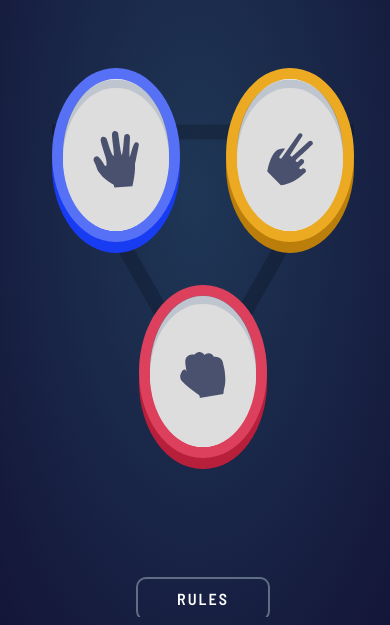
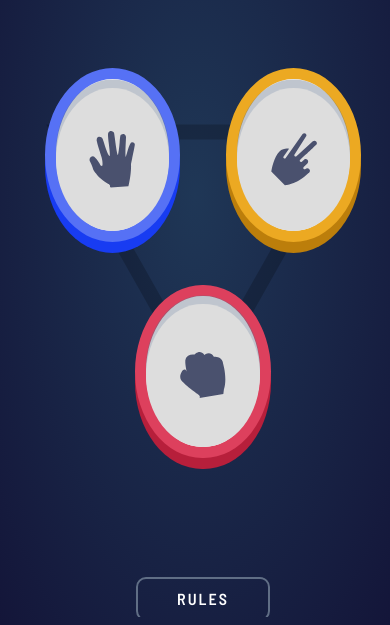
Before and after one commit to ProfEmmy/rock-paper-scissors, a plain HTML site: page index.html in a window 390 px wide. Shown: the part 235-860 px from the top of the page. Drawn offline with Linux system fonts and the light colour scheme.

Commit message:
fifth commit

```diff
--- a/styles.css
+++ b/styles.css
@@ -336,8 +336,13 @@ header {
         width: 75vw;
     }
 
+    .main-content {
+        padding-top: 5vh;
+    }
+
     .logo {
         width: 27vw;
+        height: 85%;
     }
 
     .score-div {
@@ -356,8 +361,9 @@ header {
     }
 
     .play-option {
-        width: 27vw;
+        width: 29vw;
         height: 18vh;
+        margin-top: -5vh;
     }
 
     .paper-div {
@@ -378,7 +384,7 @@ header {
     }
 
     .play-option-div {
-        width: 27vw;
+        width: 29vw;
         height: 17vh;
         box-shadow: 0 -1vh hsl(217, 16%, 45%, .4);
         margin-bottom: -1vh;
```
